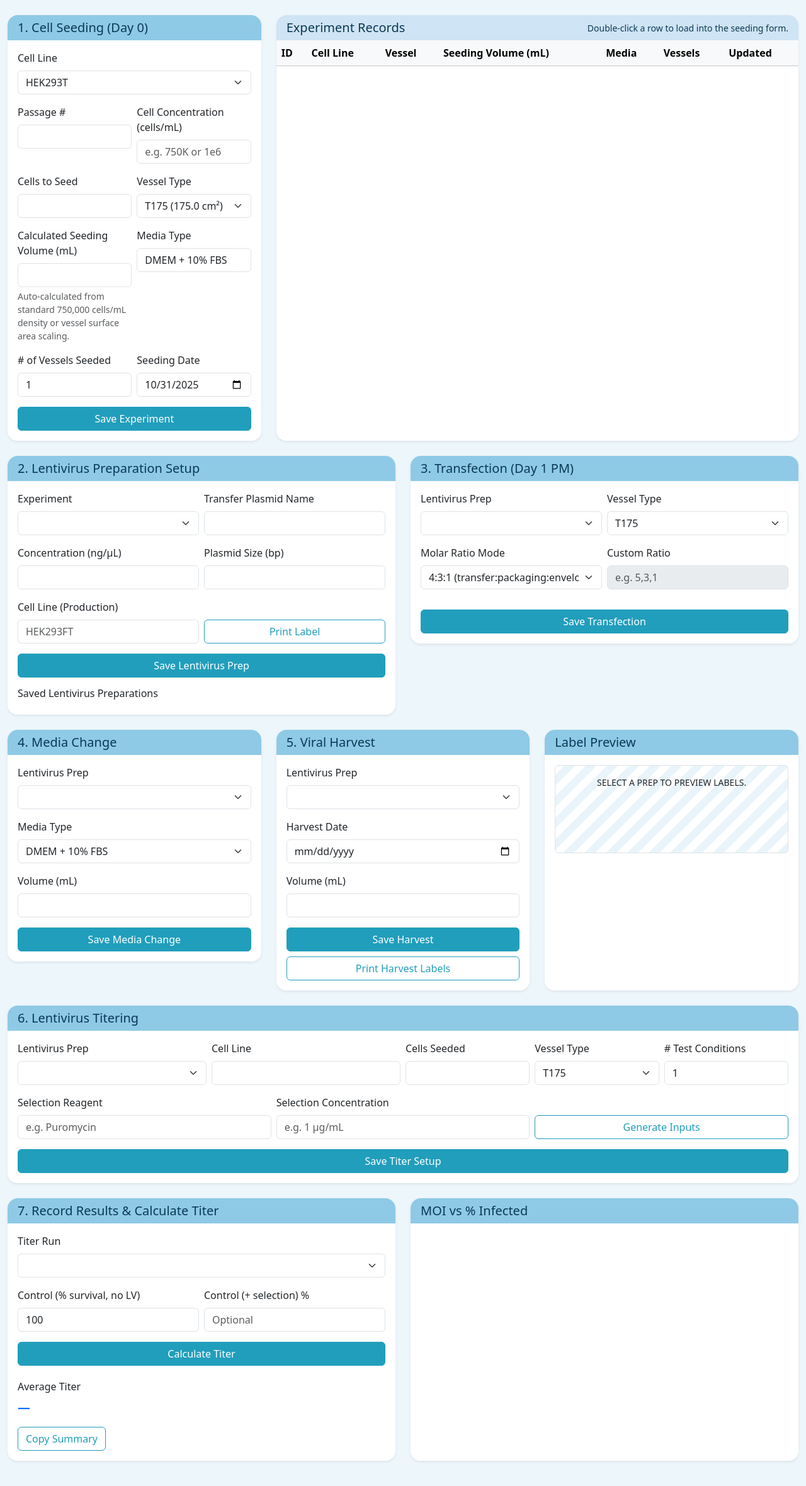
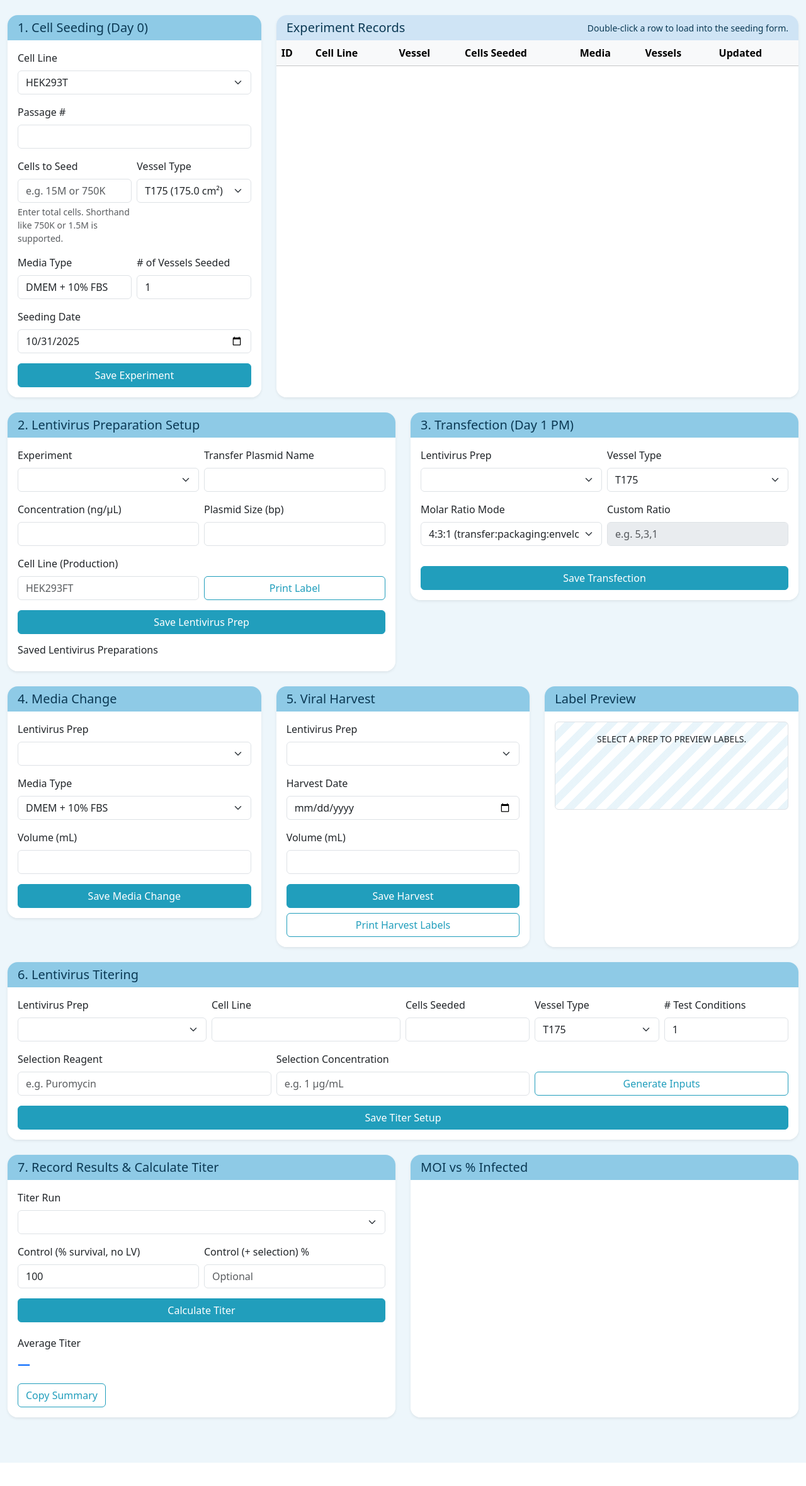
Before and after one commit to cyeunghl/lentiTracker, a Flask app: page / in a window 1280 px wide. Shown: the part 56-2416 px from the top of the page at 63% size. After the commit the page ends 2379 px from the top, so only its background shows below. Run offline with Flask 3, Linux system fonts and the light colour scheme; lists and menus that the app fills with data are empty; a map, chart or similar area stays blank; some libraries are stand-ins or nearby versions.

Commit message:
Fix seeding save flow and simplify inputs

```diff
--- a/app/app.py
+++ b/app/app.py
@@ -252,6 +252,35 @@ class TiterSample(db.Model, TimestampMixin):
         }
 
 
+SHORTHAND_MULTIPLIERS = {
+    'K': 1_000,
+    'M': 1_000_000,
+    'B': 1_000_000_000,
+}
+
+
+def parse_shorthand_number(value):
+    """Convert values like 750K or 1.5M to floats."""
+    if value in (None, ""):
+        return None
+    if isinstance(value, (int, float)):
+        return float(value)
+    text = str(value).strip().replace(',', '')
+    try:
+        return float(text)
+    except ValueError:
+        pass
+    if text:
+        suffix = text[-1].upper()
+        if suffix in SHORTHAND_MULTIPLIERS:
+            try:
+                base = float(text[:-1])
+                return base * SHORTHAND_MULTIPLIERS[suffix]
+            except ValueError:
+                return None
+    return None
+
+
 def calculate_surface_ratio(vessel_type: str) -> float:
     surface_area = SURFACE_AREAS.get(vessel_type)
     if not surface_area:
@@ -325,15 +354,24 @@ def experiments_endpoint():
     if request.method == 'POST':
         data = request.json
         seeding_date = datetime.strptime(data.get('seeding_date'), '%Y-%m-%d').date() if data.get('seeding_date') else None
+        vessels_seeded = data.get('vessels_seeded')
+        if isinstance(vessels_seeded, str) and vessels_seeded.strip():
+            try:
+                vessels_seeded = int(vessels_seeded)
+            except ValueError:
+                vessels_seeded = None
+        cells_to_seed = parse_shorthand_number(data.get('cells_to_seed'))
+        if cells_to_seed is None:
+            return jsonify({'error': 'cells_to_seed is required'}), 400
         experiment = Experiment(
             cell_line=data['cell_line'],
             passage_number=data.get('passage_number'),
-            cell_concentration=data.get('cell_concentration'),
-            cells_to_seed=data.get('cells_to_seed'),
+            cell_concentration=parse_shorthand_number(data.get('cell_concentration')),
+            cells_to_seed=cells_to_seed,
             vessel_type=data['vessel_type'],
-            seeding_volume_ml=data.get('seeding_volume_ml'),
+            seeding_volume_ml=parse_shorthand_number(data.get('seeding_volume_ml')),
             media_type=data.get('media_type'),
-            vessels_seeded=data.get('vessels_seeded'),
+            vessels_seeded=vessels_seeded,
             seeding_date=seeding_date,
         )
         db.session.add(experiment)
@@ -348,10 +386,32 @@ def experiments_endpoint():
 def update_experiment(experiment_id):
     experiment = Experiment.query.get_or_404(experiment_id)
     data = request.json
-    for field in ['cell_line', 'passage_number', 'cell_concentration', 'cells_to_seed',
-                  'vessel_type', 'seeding_volume_ml', 'media_type', 'vessels_seeded']:
-        if field in data:
-            setattr(experiment, field, data[field])
+    updates = {
+        'cell_line': data.get('cell_line'),
+        'passage_number': data.get('passage_number'),
+        'cell_concentration': parse_shorthand_number(data.get('cell_concentration')),
+        'cells_to_seed': None,
+        'vessel_type': data.get('vessel_type'),
+        'seeding_volume_ml': parse_shorthand_number(data.get('seeding_volume_ml')),
+        'media_type': data.get('media_type'),
+        'vessels_seeded': None,
+    }
+    if 'vessels_seeded' in data:
+        vessels_seeded = data.get('vessels_seeded')
+        if isinstance(vessels_seeded, str) and vessels_seeded.strip():
+            try:
+                vessels_seeded = int(vessels_seeded)
+            except ValueError:
+                vessels_seeded = None
+        updates['vessels_seeded'] = vessels_seeded
+    if 'cells_to_seed' in data:
+        cells_to_seed = parse_shorthand_number(data.get('cells_to_seed'))
+        if cells_to_seed is None:
+            return jsonify({'error': 'cells_to_seed is required'}), 400
+        updates['cells_to_seed'] = cells_to_seed
+    for field, value in updates.items():
+        if value is not None or field in data:
+            setattr(experiment, field, value)
     if 'seeding_date' in data:
         experiment.seeding_date = datetime.strptime(data['seeding_date'], '%Y-%m-%d').date() if data['seeding_date'] else None
     db.session.commit()
--- a/app/static/js/app.js
+++ b/app/static/js/app.js
@@ -7,7 +7,6 @@ const api = {
     titerRuns: (prepId) => `/api/preps/${prepId}/titer-runs`,
     titerResults: (runId) => `/api/titer-runs/${runId}/results`,
     metrics: {
-        seeding: '/api/metrics/seeding',
         transfection: '/api/metrics/transfection'
     }
 };
@@ -90,27 +89,19 @@ function parseNumericInput(rawValue) {
     return null;
 }
 
-function updateSeedingVolume() {
-    const vessel = document.getElementById('seedingVesselSelect').value;
-    const cellsInput = document.querySelector('[name="cells_to_seed"]').value;
-    const cells = parseNumericInput(cellsInput);
-    const hint = document.getElementById('seedingVolumeHelp');
-    fetchJSON(api.metrics.seeding, {
-        method: 'POST',
-        body: JSON.stringify({ vessel_type: vessel, target_cells: cells })
-    }).then(data => {
-        document.getElementById('seedingVolume').value = data.seeding_volume_ml;
-        if (hint) {
-            hint.textContent = cells
-                ? 'Based on your target cells and the standard 750,000 cells/mL density.'
-                : 'Based on the base T175 volume scaled to the selected vessel surface area.';
-        }
-    }).catch(console.error);
-}
-
 async function loadExperiments() {
     const data = await fetchJSON(api.experiments);
     experiments = data.experiments;
+    renderExperimentsTable();
+    populateExperimentSelects();
+    const prepSelect = document.getElementById('prepExperimentSelect');
+    if (prepSelect) {
+        const targetId = currentExperimentId || experiments[0]?.id;
+        prepSelect.value = targetId ? targetId.toString() : '';
+    }
+}
+
+function renderExperimentsTable() {
     const tbody = document.querySelector('#experimentsTable tbody');
     tbody.innerHTML = '';
     experiments.forEach(exp => {
@@ -120,7 +111,7 @@ async function loadExperiments() {
             <td>${exp.id}</td>
             <td>${exp.cell_line}</td>
             <td>${exp.vessel_type}</td>
-            <td>${(exp.seeding_volume_ml ?? '—')}</td>
+            <td>${exp.cells_to_seed ? Number(exp.cells_to_seed).toLocaleString() : '—'}</td>
             <td>${exp.media_type ?? '—'}</td>
             <td>${exp.vessels_seeded ?? '—'}</td>
             <td>${formatDateTime(exp.updated_at)}</td>
@@ -128,12 +119,6 @@ async function loadExperiments() {
         tr.addEventListener('dblclick', () => fillSeedingForm(exp));
         tbody.appendChild(tr);
     });
-    populateExperimentSelects();
-    const prepSelect = document.getElementById('prepExperimentSelect');
-    if (prepSelect) {
-        const targetId = currentExperimentId || experiments[0]?.id;
-        prepSelect.value = targetId ? targetId.toString() : '';
-    }
 }
 
 function populateExperimentSelects() {
@@ -155,10 +140,8 @@ function fillSeedingForm(exp) {
         form.cell_line.value = form.cell_line.options[0]?.value ?? '';
     }
     form.passage_number.value = exp.passage_number ?? '';
-    form.cell_concentration.value = exp.cell_concentration ?? '';
     form.cells_to_seed.value = exp.cells_to_seed ?? '';
     form.vessel_type.value = exp.vessel_type;
-    form.seeding_volume_ml.value = exp.seeding_volume_ml ?? '';
     form.media_type.value = exp.media_type ?? DEFAULT_MEDIA_TYPE;
     form.vessels_seeded.value = exp.vessels_seeded ?? '';
     form.seeding_date.value = exp.seeding_date ?? '';
@@ -174,18 +157,24 @@ async function submitSeedingForm(event) {
     if (!payload.seeding_date) {
         payload.seeding_date = isoToday();
     }
-    payload.cell_concentration = parseNumericInput(payload.cell_concentration);
     payload.cells_to_seed = parseNumericInput(payload.cells_to_seed);
-    payload.seeding_volume_ml = parseNumericInput(payload.seeding_volume_ml);
     payload.vessels_seeded = payload.vessels_seeded ? parseInt(payload.vessels_seeded, 10) : null;
+    if (payload.cells_to_seed === null || Number.isNaN(payload.cells_to_seed)) {
+        alert('Enter the number of cells to seed (e.g. 15M or 750K).');
+        return;
+    }
     const method = form.dataset.id ? 'PUT' : 'POST';
     const url = form.dataset.id ? `${api.experiments}/${form.dataset.id}` : api.experiments;
     try {
-        await fetchJSON(url, { method, body: JSON.stringify(payload) });
+        const result = await fetchJSON(url, { method, body: JSON.stringify(payload) });
+        if (method === 'POST' && result?.experiment) {
+            experiments = [result.experiment, ...experiments];
+            renderExperimentsTable();
+            populateExperimentSelects();
+        }
         form.reset();
         delete form.dataset.id;
         resetSeedingDefaults();
-        updateSeedingVolume();
         await loadExperiments();
     } catch (error) {
         console.error(error);
@@ -625,8 +614,6 @@ function copySummaryToClipboard() {
 
 document.addEventListener('DOMContentLoaded', async () => {
     resetSeedingDefaults();
-    document.getElementById('seedingVesselSelect').addEventListener('change', updateSeedingVolume);
-    document.querySelector('[name="cells_to_seed"]').addEventListener('input', updateSeedingVolume);
     document.getElementById('seedingForm').addEventListener('submit', submitSeedingForm);
     document.getElementById('refreshExperiments').addEventListener('click', loadExperiments);
     document.getElementById('prepExperimentSelect').addEventListener('change', (e) => loadPreps(parseInt(e.target.value, 10)));
@@ -662,6 +649,5 @@ document.addEventListener('DOMContentLoaded', async () => {
         await loadPreps(null);
     }
     resetSeedingDefaults();
-    updateSeedingVolume();
     updateTransfectionMetrics();
 });
--- a/app/templates/index.html
+++ b/app/templates/index.html
@@ -30,20 +30,15 @@
                                 <option value="HEK293FT">HEK293FT</option>
                             </select>
                         </div>
+                        <div class="mb-3">
+                            <label class="form-label">Passage #</label>
+                            <input type="text" name="passage_number" class="form-control">
+                        </div>
                         <div class="row g-2">
                             <div class="col">
-                                <label class="form-label">Passage #</label>
-                                <input type="text" name="passage_number" class="form-control">
-                            </div>
-                            <div class="col">
-                                <label class="form-label">Cell Concentration (cells/mL)</label>
-                                <input type="text" name="cell_concentration" class="form-control" placeholder="e.g. 750K or 1e6">
-                            </div>
-                        </div>
-                        <div class="row g-2 mt-2">
-                            <div class="col">
                                 <label class="form-label">Cells to Seed</label>
-                                <input type="number" step="any" name="cells_to_seed" class="form-control">
+                                <input type="text" name="cells_to_seed" class="form-control" placeholder="e.g. 15M or 750K" required>
+                                <div class="form-text">Enter total cells. Shorthand like 750K or 1.5M is supported.</div>
                             </div>
                             <div class="col">
                                 <label class="form-label">Vessel Type</label>
@@ -56,24 +51,17 @@
                         </div>
                         <div class="row g-2 mt-2">
                             <div class="col">
-                                <label class="form-label">Calculated Seeding Volume (mL)</label>
-                                <input type="number" step="any" name="seeding_volume_ml" class="form-control" id="seedingVolume" readonly>
-                                <div class="form-text" id="seedingVolumeHelp">Auto-calculated from standard 750,000 cells/mL density or vessel surface area scaling.</div>
-                            </div>
-                            <div class="col">
                                 <label class="form-label">Media Type</label>
                                 <input type="text" name="media_type" class="form-control" value="{{ default_media }}">
                             </div>
-                        </div>
-                        <div class="row g-2 mt-2">
                             <div class="col">
                                 <label class="form-label"># of Vessels Seeded</label>
                                 <input type="number" name="vessels_seeded" class="form-control" min="1" value="1">
                             </div>
-                            <div class="col">
-                                <label class="form-label">Seeding Date</label>
-                                <input type="date" name="seeding_date" class="form-control" value="{{ today }}">
-                            </div>
+                        </div>
+                        <div class="mt-3">
+                            <label class="form-label">Seeding Date</label>
+                            <input type="date" name="seeding_date" class="form-control" value="{{ today }}">
                         </div>
                         <div class="d-grid mt-3">
                             <button class="btn btn-primary" type="submit">Save Experiment</button>
@@ -96,7 +84,7 @@
                                     <th>ID</th>
                                     <th>Cell Line</th>
                                     <th>Vessel</th>
-                                    <th>Seeding Volume (mL)</th>
+                                    <th>Cells Seeded</th>
                                     <th>Media</th>
                                     <th>Vessels</th>
                                     <th>Updated</th>
```
